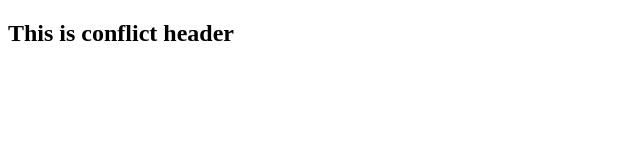
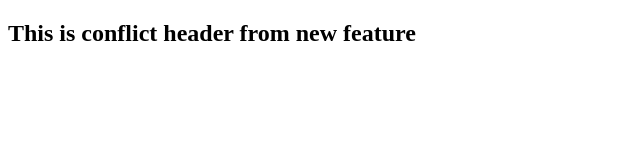
Before and after one commit to hirak711/gitconflict, a plain HTML site: page index.html in a window 1280 px wide. Shown: the whole page, without its empty margins (0-640 px from the left). Drawn offline with Linux system fonts and the light colour scheme.

Commit message:
index file added from new feature branch

```diff
--- a/index.html
+++ b/index.html
@@ -7,7 +7,7 @@
 
 <body>
 
-<h2>This is conflict header </h2>
+<h2>This is conflict header from new feature</h2>
 
 
 </body>
```
